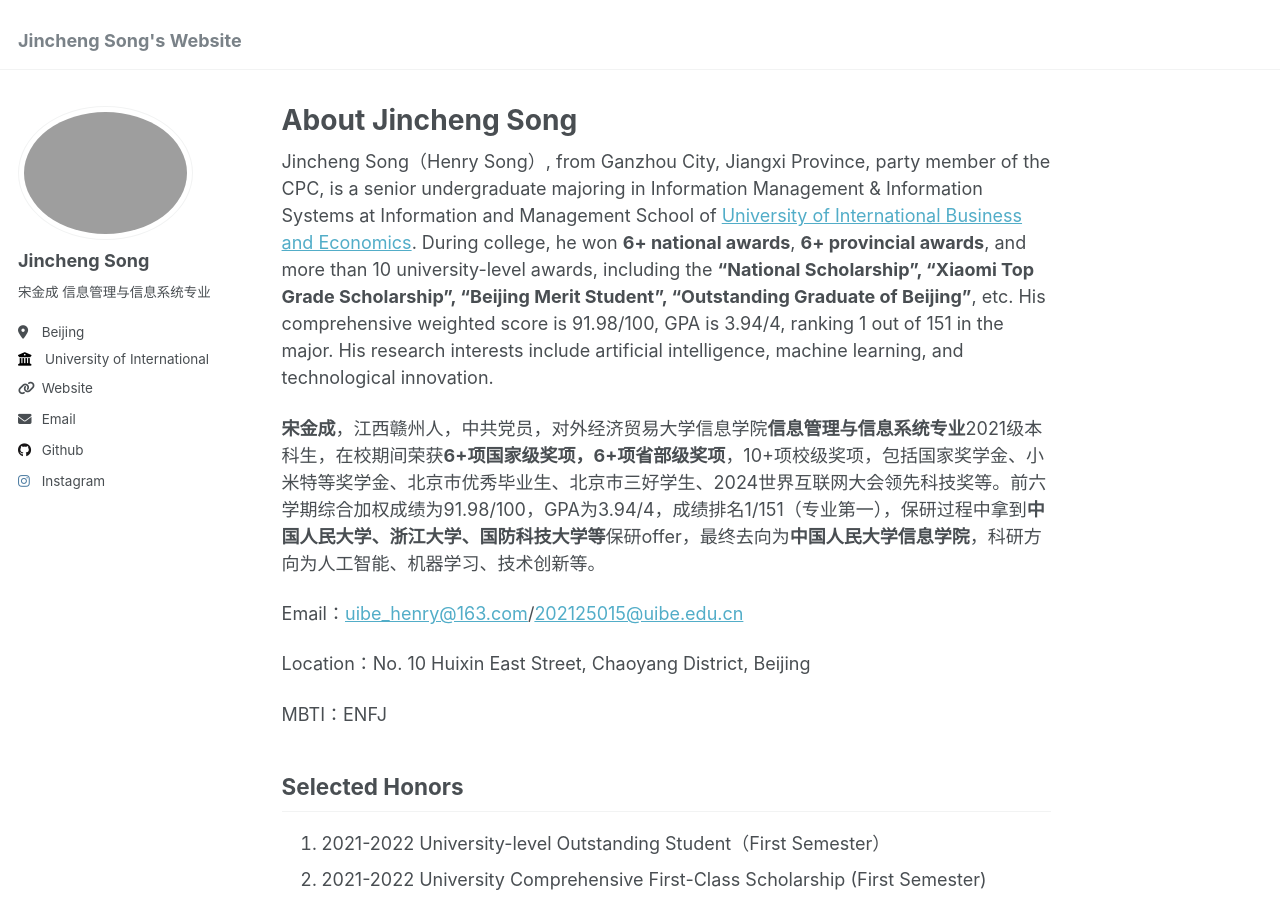
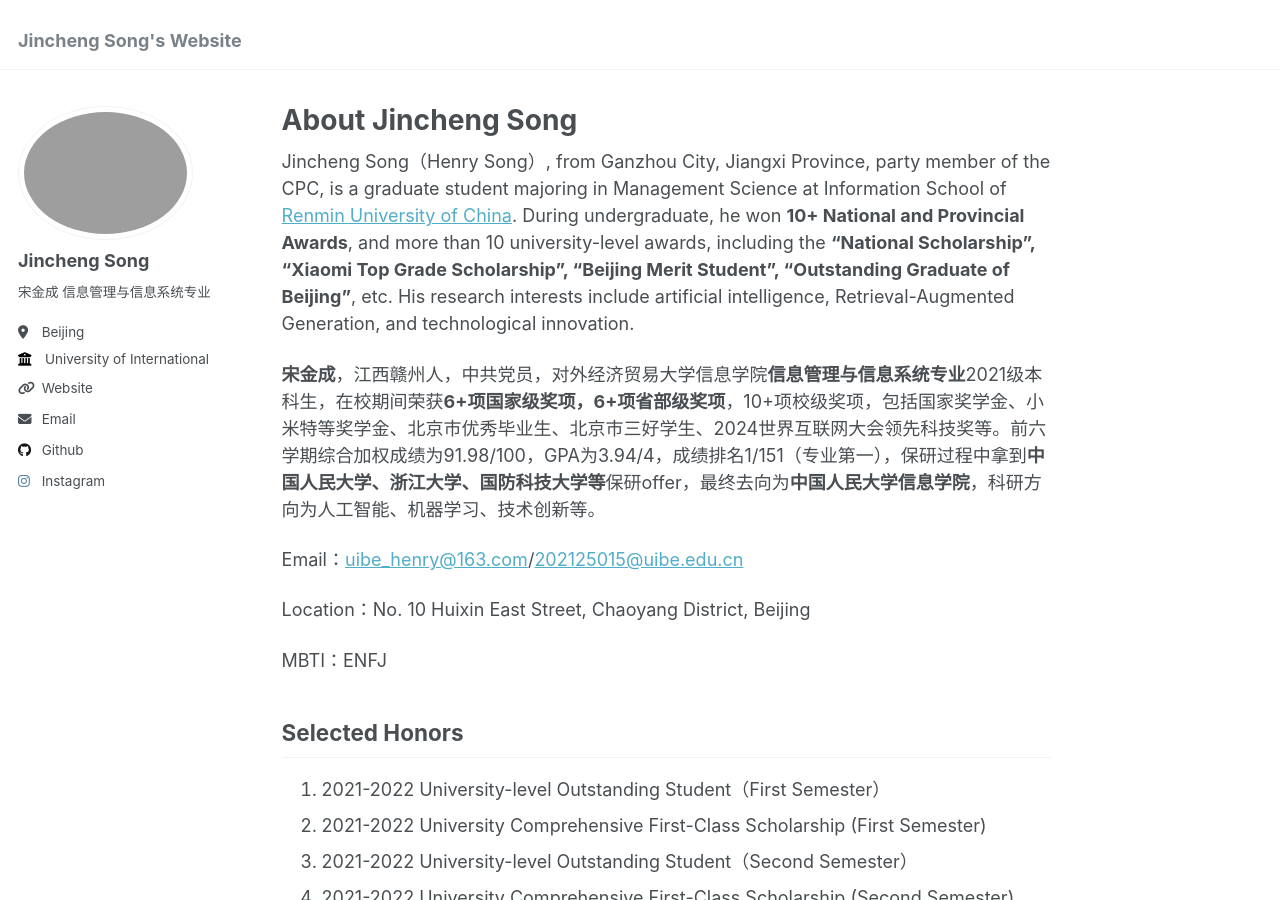
Before and after one commit to henrysong2003/henrysong2003.github.io, a Jekyll site: the page built from _pages/about.md, in a window 1280 px wide and 900 px high. Built offline with Jekyll 4.4.1, drawn with Linux system fonts in a browser that asks for light colours.

Commit message:
Update about.md

```diff
--- a/_pages/about.md
+++ b/_pages/about.md
@@ -6,7 +6,7 @@ redirect_from:
   - /about/
   - /about.html
 ---
-Jincheng Song（Henry Song）, from Ganzhou City, Jiangxi Province, party member of the CPC, is a senior undergraduate majoring in Information Management & Information Systems at Information and Management School of [University of International Business and Economics](https://www.uibe.edu.cn/). During college, he won **6+ national awards**, **6+ provincial awards**, and more than 10 university-level awards, including the **“National Scholarship”, "Xiaomi Top Grade Scholarship", “Beijing Merit Student”, "Outstanding Graduate of Beijing"**, etc. His comprehensive weighted score is 91.98/100, GPA is 3.94/4, ranking 1 out of 151 in the major. His research interests include artificial intelligence, machine learning, and technological innovation.
+Jincheng Song（Henry Song）, from Ganzhou City, Jiangxi Province, party member of the CPC, is a graduate student majoring in Management Science at Information School of [Renmin University of China]([https://www.uibe.edu.cn/](https://www.ruc.edu.cn)). During undergraduate, he won **10+ National and Provincial Awards**, and more than 10 university-level awards, including the **“National Scholarship”, "Xiaomi Top Grade Scholarship", “Beijing Merit Student”, "Outstanding Graduate of Beijing"**, etc. His research interests include artificial intelligence, Retrieval-Augmented Generation, and technological innovation.
 
 **宋金成**，江西赣州人，中共党员，对外经济贸易大学信息学院**信息管理与信息系统专业**2021级本科生，在校期间荣获**6+项国家级奖项，6+项省部级奖项**，10+项校级奖项，包括国家奖学金、小米特等奖学金、北京市优秀毕业生、北京市三好学生、2024世界互联网大会领先科技奖等。前六学期综合加权成绩为91.98/100，GPA为3.94/4，成绩排名1/151（专业第一），保研过程中拿到**中国人民大学、浙江大学、国防科技大学等**保研offer，最终去向为**中国人民大学信息学院**，科研方向为人工智能、机器学习、技术创新等。
 
```
